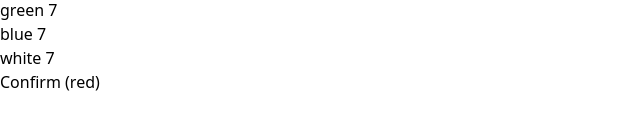
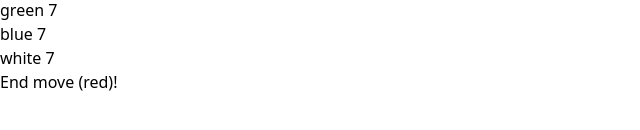
Before and after one commit to boladss/lego-race-3000-virtual-dice, a SvelteKit app: page / in a window 1280 px wide. Shown: the part 194-324 px from the top of the page, without its empty margins (0-640 px from the left). Built offline with nearby package versions, Linux system fonts and the light colour scheme.

Commit message:
chore: change wording of confirm button

```diff
--- a/src/routes/+page.svelte
+++ b/src/routes/+page.svelte
@@ -303,7 +303,7 @@
           onclick={() => game.nextSubturn()}
           class="mb-10 p-4 bg-gray-200 rounded-lg hover:shadow-xl"
           >
-          Confirm ({game.players[game.currentPlayerSubturn].name})
+          End move ({game.players[game.currentPlayerSubturn].name})!
         </button>
       {/if}
     </div>
```
